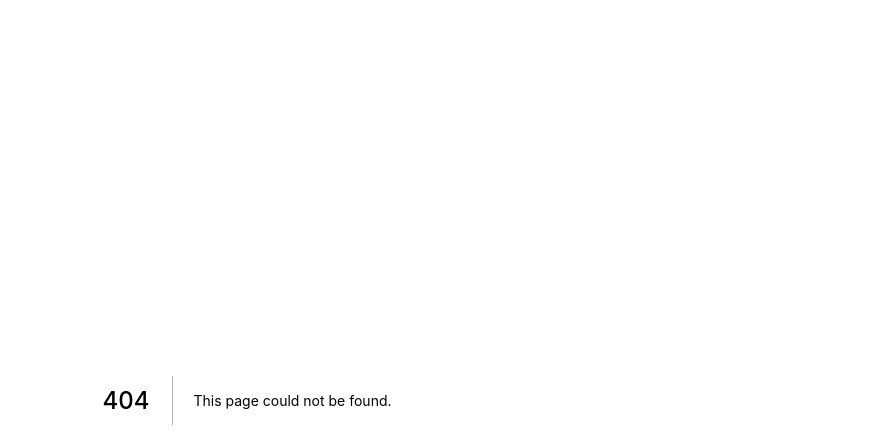
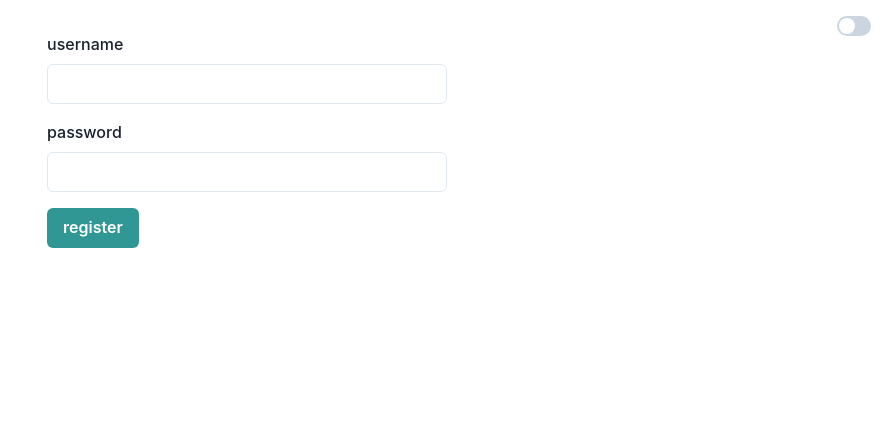
Before and after one commit to luisadriantt/FullStack_RedditClone, a Next.js app in the folder lireddit-web/: page /register in a window 1280 px wide. Before the commit this address had no page. Shown: the top 448 px of the page, without its empty margins (393-1280 px from the left). Built offline with nearby package versions, Linux system fonts and the light colour scheme.

Commit message:
ADD: register page basic form usign Formik, add inputfield component to create a template for imputs and a warapper for styling

```diff
--- a/lireddit-web/package.json
+++ b/lireddit-web/package.json
@@ -12,6 +12,7 @@
     "@chakra-ui/theme-tools": "1.0.4",
     "@emotion/react": "11.1.5",
     "@emotion/styled": "11.1.5",
+    "formik": "^2.2.6",
     "framer-motion": "^3.5.2",
     "next": "latest",
     "react": "^17.0.1",
--- a/lireddit-web/src/components/DarkModeSwitch.tsx
+++ b/lireddit-web/src/components/DarkModeSwitch.tsx
@@ -1,9 +1,10 @@
-import { useColorMode, Switch } from '@chakra-ui/react'
+import { useColorMode, Switch } from "@chakra-ui/react";
 
-export const DarkModeSwitch = () => {
-  const { colorMode, toggleColorMode } = useColorMode()
-  const isDark = colorMode === 'dark'
+export const DarkModeSwitch = ({ children }) => {
+  const { colorMode, toggleColorMode } = useColorMode();
+  const isDark = colorMode === "dark";
   return (
+    <>
       <Switch
         position="fixed"
         top="1rem"
@@ -12,5 +13,7 @@ export const DarkModeSwitch = () => {
         isChecked={isDark}
         onChange={toggleColorMode}
       />
-  )
-}
+      {children}
+    </>
+  );
+};
--- a/lireddit-web/src/components/Footer.tsx
+++ /dev/null
@@ -1,5 +0,0 @@
-import { Flex, FlexProps } from '@chakra-ui/react'
-
-export const Footer = (props: FlexProps) => (
-  <Flex as="footer" py="8rem" {...props} />
-)
--- /dev/null
+++ b/lireddit-web/src/components/InputField.tsx
@@ -0,0 +1,33 @@
+import React, { InputHTMLAttributes } from "react";
+
+import {
+  FormControl,
+  FormLabel,
+  FormErrorMessage,
+} from "@chakra-ui/form-control";
+import { Input } from "@chakra-ui/input";
+import { useField } from "formik";
+
+type InputFieldProps = InputHTMLAttributes<HTMLInputElement> & {
+  name: string;
+  label: string;
+};
+
+// cast string to boolean
+// error = "" => false
+// error = "error message" => true
+
+export const InputField: React.FC<InputFieldProps> = ({
+  label,
+  size, // take size out of props
+  ...props
+}) => {
+  const [field, { error }] = useField(props);
+  return (
+    <FormControl isInvalid={!!error}>
+      <FormLabel htmlFor={field.name}>{label}</FormLabel>
+      <Input {...field} {...props} id={field.name} />
+      {error && <FormErrorMessage>{error}</FormErrorMessage>}
+    </FormControl>
+  );
+};
--- /dev/null
+++ b/lireddit-web/src/components/Wrapper.tsx
@@ -0,0 +1,22 @@
+import { Box } from "@chakra-ui/react";
+import React from "react";
+
+interface WrapperProps {
+  variant?: "small" | "regualar";
+}
+
+export const Wrapper: React.FC<WrapperProps> = ({
+  children,
+  variant = "regular",
+}) => {
+  return (
+    <Box
+      mt={8}
+      mx="auto"
+      maxW={variant === "regular" ? "800px" : "400px"}
+      w="100%"
+    >
+      {children}
+    </Box>
+  );
+};
--- a/lireddit-web/src/pages/_app.tsx
+++ b/lireddit-web/src/pages/_app.tsx
@@ -1,14 +1,17 @@
-import { ChakraProvider } from '@chakra-ui/react'
+import { ChakraProvider } from "@chakra-ui/react";
 
-import theme from '../theme'
-import { AppProps } from 'next/app'
+import theme from "../theme";
+import { AppProps } from "next/app";
+import { DarkModeSwitch } from "../components/DarkModeSwitch";
 
 function MyApp({ Component, pageProps }: AppProps) {
   return (
     <ChakraProvider resetCSS theme={theme}>
-      <Component {...pageProps} />
+      <DarkModeSwitch>
+        <Component {...pageProps} />
+      </DarkModeSwitch>
     </ChakraProvider>
-  )
+  );
 }
 
-export default MyApp
+export default MyApp;
--- /dev/null
+++ b/lireddit-web/src/pages/register.tsx
@@ -0,0 +1,39 @@
+import React from "react";
+
+import { Formik, Form } from "formik";
+import { Wrapper } from "../components/Wrapper";
+import { InputField } from "../components/InputField";
+import { Box, Button } from "@chakra-ui/react";
+
+interface registerProps {}
+
+// In Next js the name of the files inside pages will be routes
+const Register: React.FC<registerProps> = ({}) => {
+  return (
+    <Wrapper variant="small">
+      <Formik
+        initialValues={{ username: "", password: "" }}
+        onSubmit={(values) => console.log(values)}
+      >
+        {({ isSubmitting }) => (
+          <Form>
+            <InputField name="username" label="username" />
+            <Box mt={4}>
+              <InputField name="password" label="password" type="password" />
+            </Box>
+            <Button
+              mt={4}
+              isLoading={isSubmitting}
+              type="submit"
+              colorScheme="teal"
+            >
+              register
+            </Button>
+          </Form>
+        )}
+      </Formik>
+    </Wrapper>
+  );
+};
+
+export default Register;
```
Also changed, not shown: lireddit-web/src/components/CTA.tsx (deleted, +0 -31 lines), lireddit-web/src/components/Hero.tsx (deleted, +0 -11 lines), lireddit-web/src/components/Main.tsx (deleted, +0 -13 lines), lireddit-web/src/pages/index.tsx (+3 -54 lines), 1 other file (tests, documents, lock files or other folders). Lines whose indentation alone changed are shown as unchanged.
